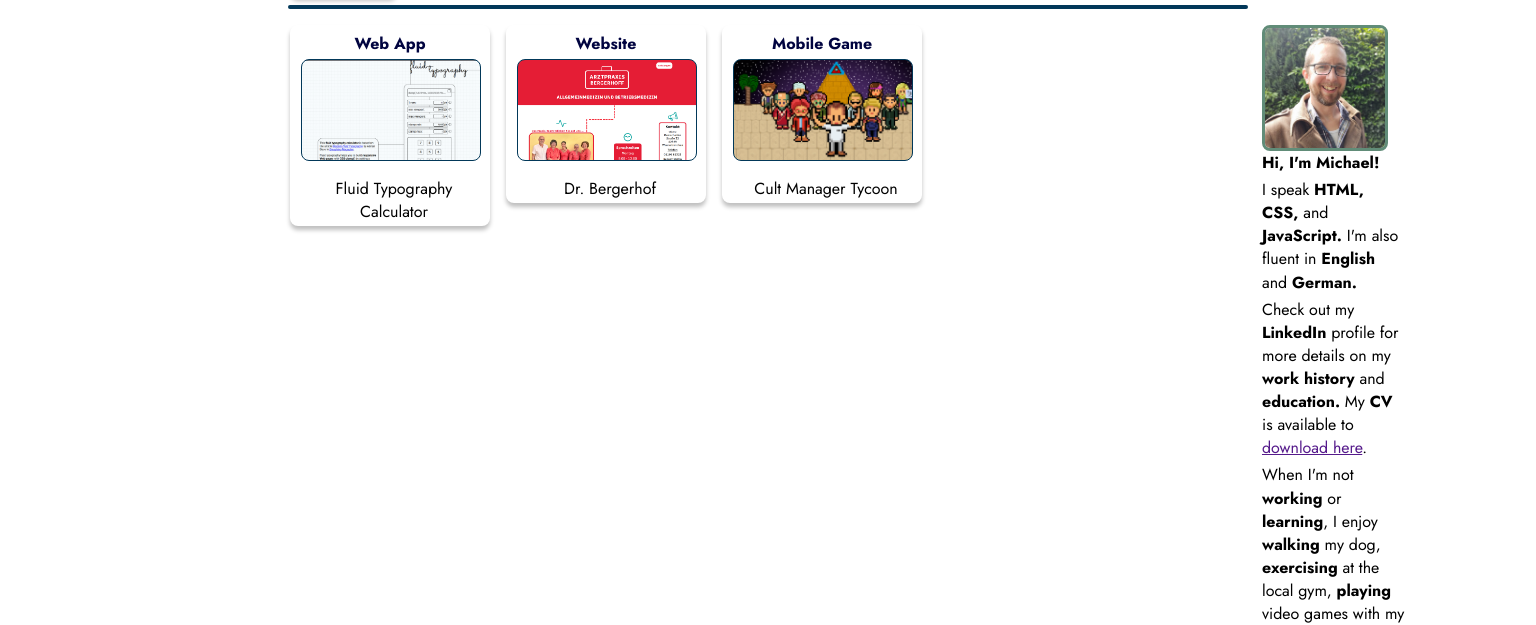
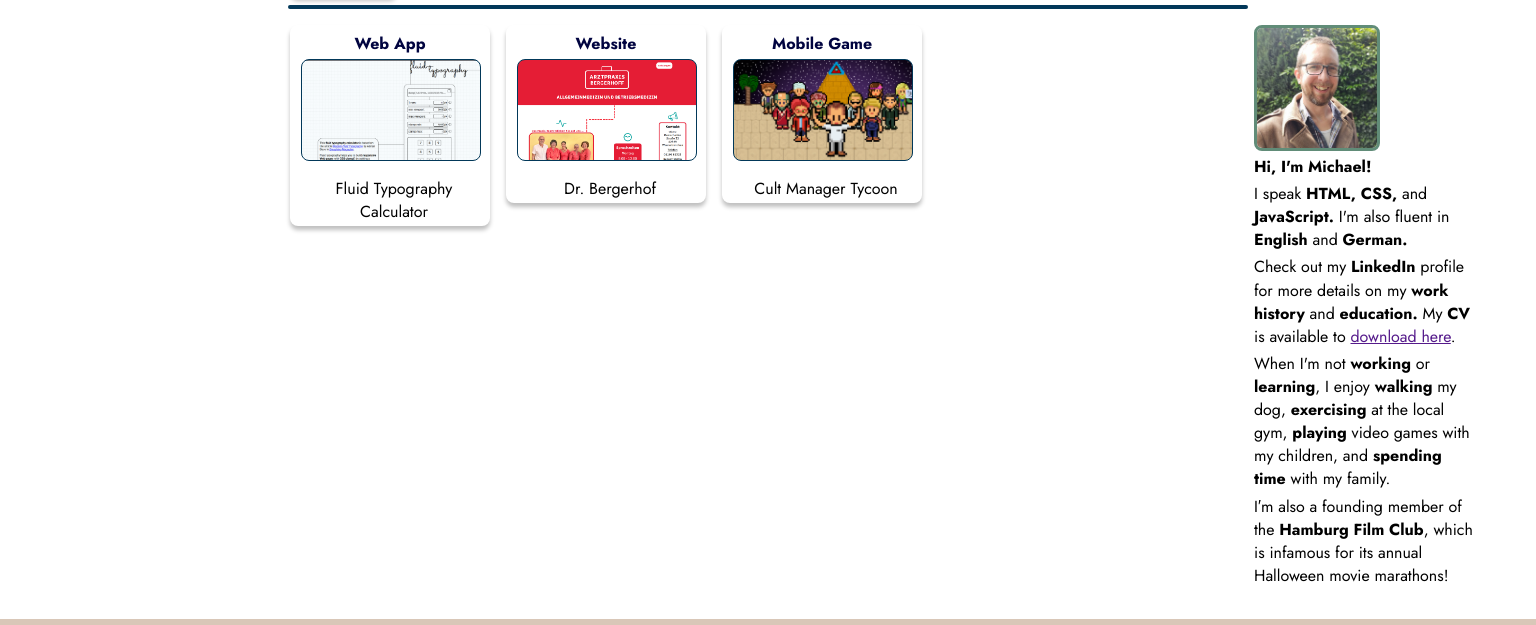
Before and after one commit to 10high/Portfolio, a plain HTML site: page index.html in a window 1536 px wide. Shown: the part 167-792 px from the top of the page. Drawn offline with Linux system fonts and the light colour scheme.

Commit message:
optimized for desktop

```diff
--- a/CSS/portfolioPage.css
+++ b/CSS/portfolioPage.css
@@ -433,7 +433,8 @@ main {
 
 	.bio {
 		width: 60%;
-		margin: 16px 0 0 0;
+		max-width: 640px;
+		margin: 16px auto 0 auto;
 	}
 
 	.bio__profilePic {
@@ -451,7 +452,7 @@ main {
 	}
 }
 
-@media (min-width: 1000px) {
+@media (min-width: 1440px) {
 	.navbar__name {
 		margin: 0 18px 0 auto;
 	}
@@ -480,19 +481,22 @@ main {
 		display: none;
 	}
 
+	.bio__desktop {
+		display: flex;
+	}
+
 	.bio {
-		width: 143px;
-		margin: 0 0 0 0;
-		margin-left: 16px;
+		width: 224px;
+		margin: 0 8px 0 8px;
 		flex-direction: column;
-		align-items: center;
+		align-items: flex-start;
 		gap: 0;
 	}
 
-	.bio__copyWrapper {
+	.bio__profilePic {
+		float:none;
 		margin: 0 0 0 0;
 	}
-
 }
 
 @media (min-width: 1440px) {
```
